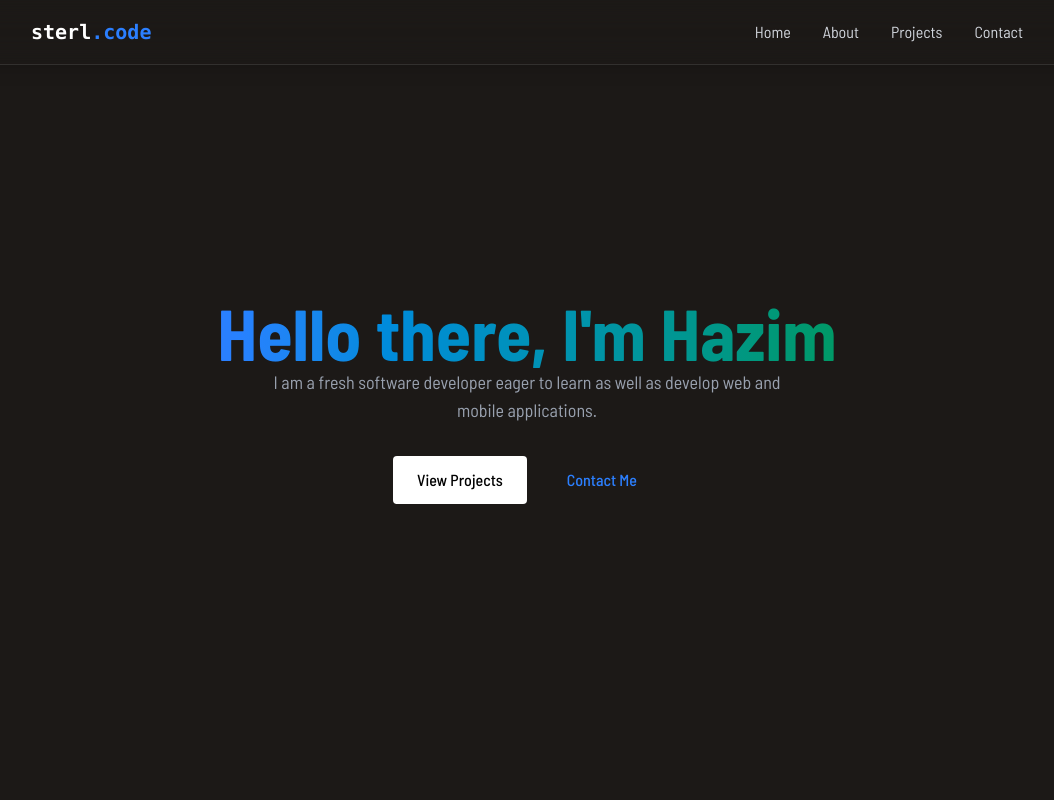
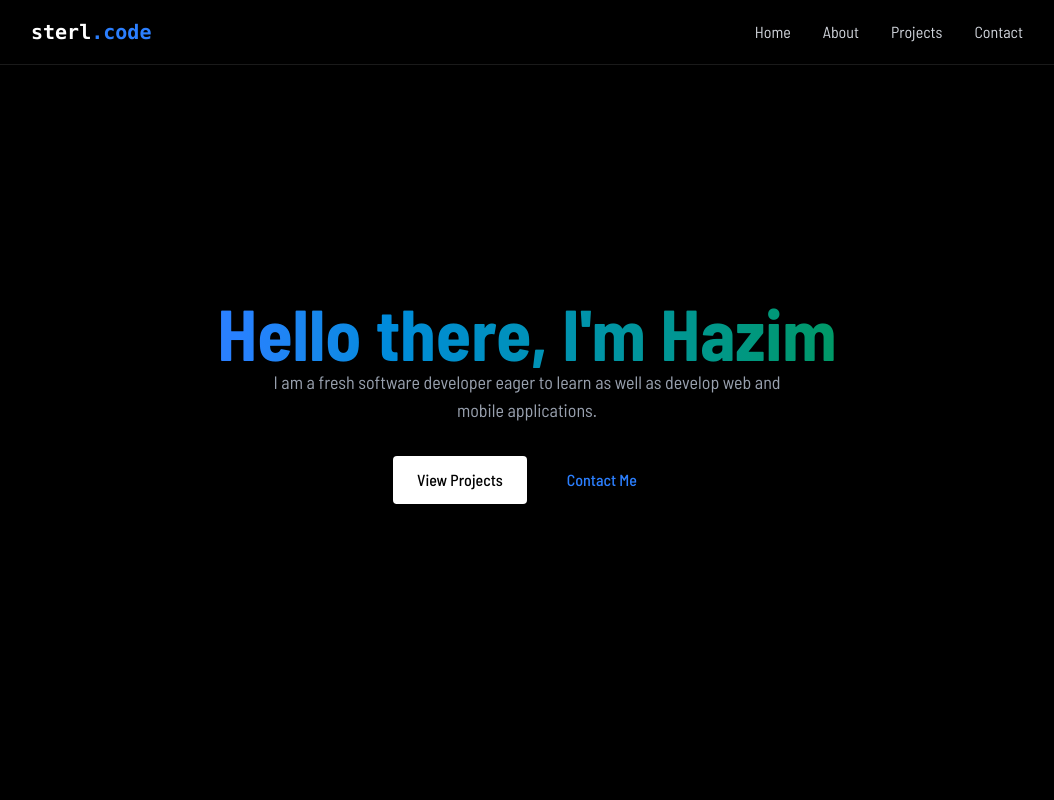
Before and after one commit to sterlker/sterl-portfolio, a React (Vite) app: page / in a window 1280 px wide. Shown: the top 800 px of the page, without its empty margins (113-1167 px from the left). Built offline with nearby package versions, Linux system fonts and the light colour scheme.

Commit message:
first commit

```diff
--- a/src/App.jsx
+++ b/src/App.jsx
@@ -19,7 +19,7 @@ function App() {
       <div
         className={`min-h-screen transition-opacity duration-700 ${
           isLoaded ? "opacity-100" : "opacity-0"
-        } bg-stone-900 text-gray-100`}
+        } bg-black text-gray-100`}
       >
         <Navbar menuOpen={menuOpen} setMenuOpen={setMenuOpen} />
         <MobileMenu menuOpen={menuOpen} setMenuOpen={setMenuOpen} />
```
